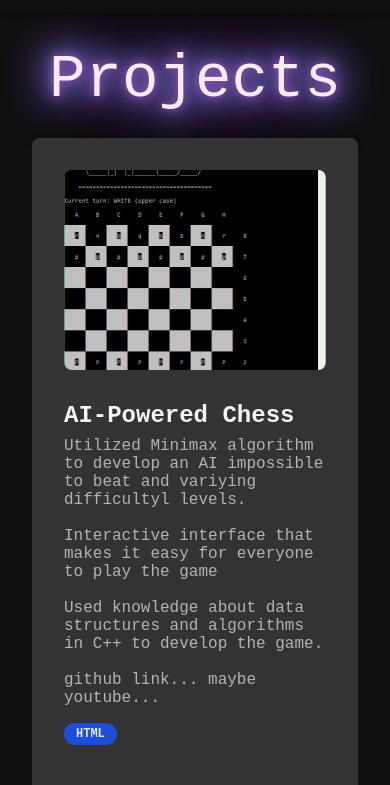
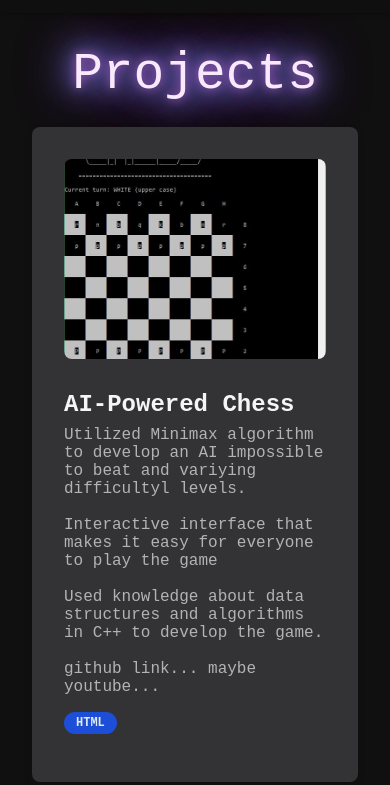
Before and after one commit to karamhaddad/Portfolio_Website, a plain HTML site: page projects.html in a window 390 px wide. Shown: the part 58-843 px from the top of the page. Drawn offline with Linux system fonts and the light colour scheme.

Commit message:
fixed h1 external experience and projects pages

```diff
--- a/seprate-exp.css
+++ b/seprate-exp.css
@@ -117,7 +117,7 @@ body {
     height: 200px;
   }
   .top-page-title{
-    font-size: 3.8rem;
+    font-size: 3.2rem;
   }
   .section-header {
     margin-bottom: 1.5rem;
```
Also changed, not shown: 1 other file.
